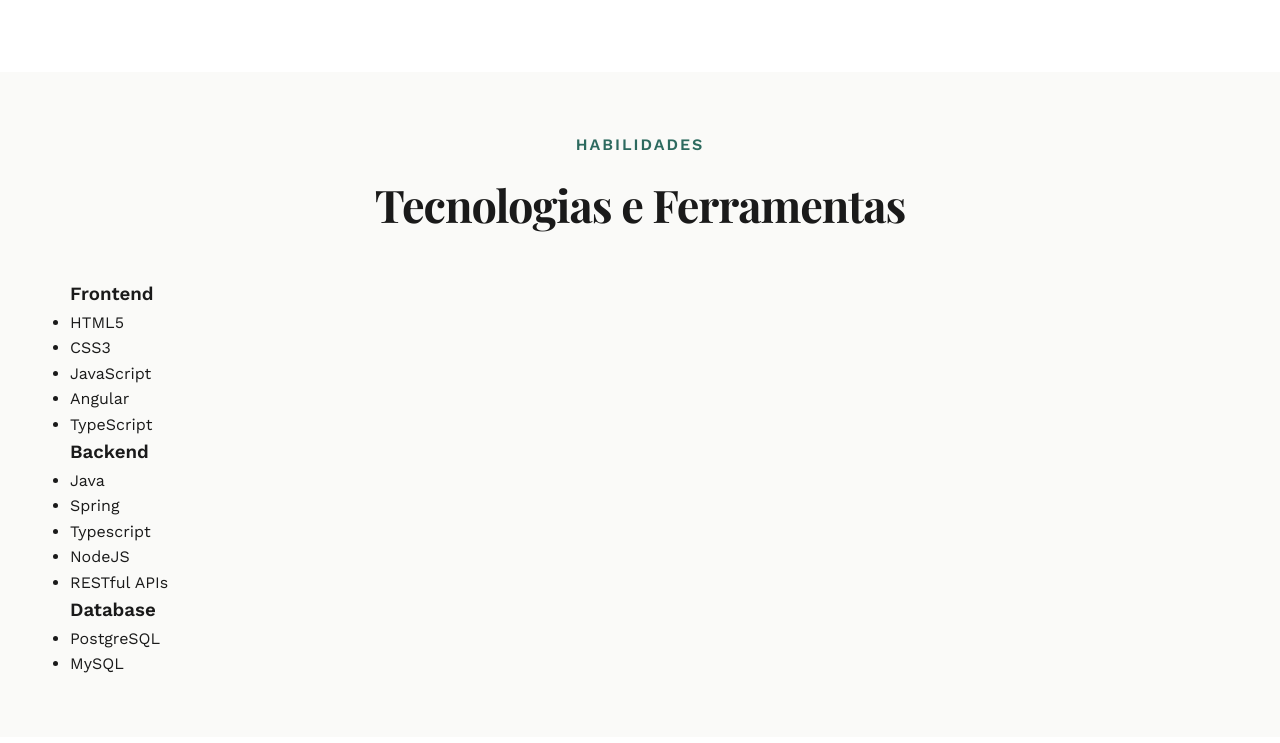
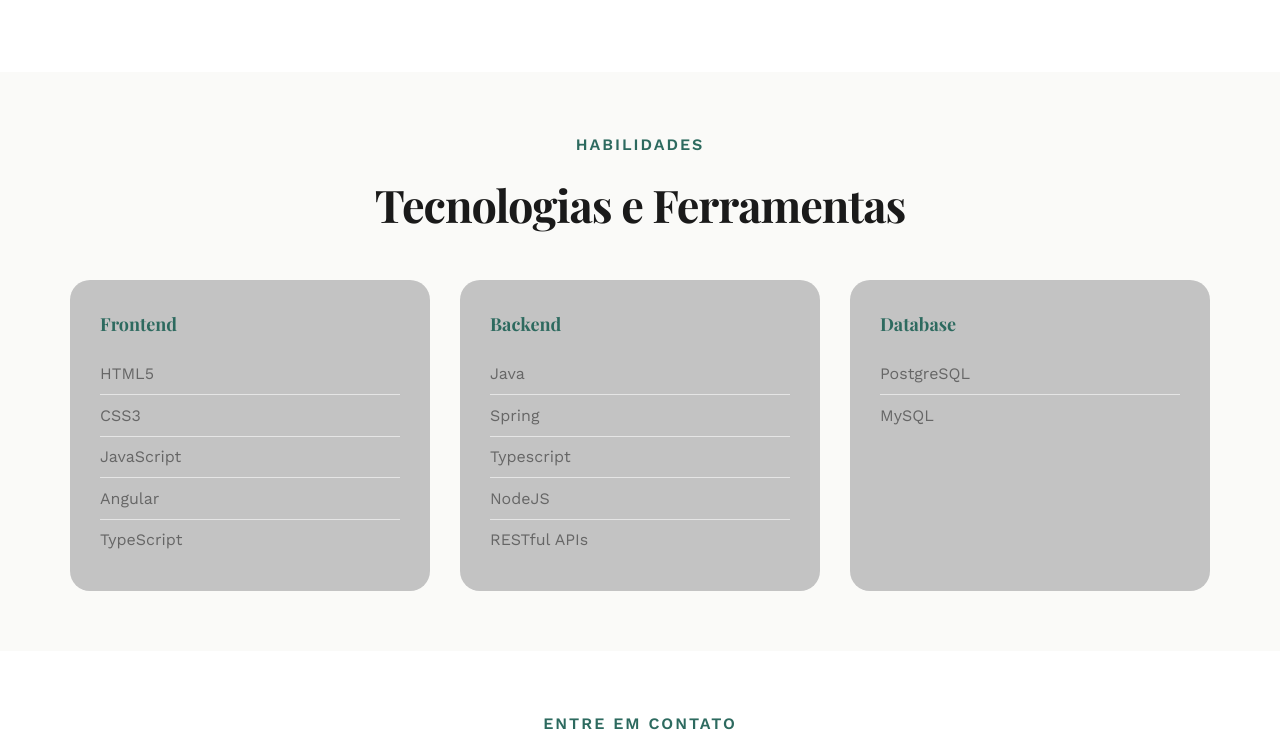
Before and after one commit to jpedr0c/jpedroc.dev, a website: page index.html in a window 1280 px wide. Shown: the part 1212-1955 px from the top of the page. Drawn offline with nearby package versions, Linux system fonts and the light colour scheme.

Commit message:
feat: Finalizado estilizacão da sessão Skills

```diff
--- a/css/style.css
+++ b/css/style.css
@@ -288,6 +288,51 @@ section {
     margin-bottom: 1.5rem;
 }
 
+.skills-section {
+    background: var(--color-bg);
+}
+
+.skills-grid {
+    display: grid;
+    grid-template-columns: repeat(auto-fit, minmax(250px, 1fr));
+    gap: 3rem;
+}
+
+.skill-category {
+    background: #c3c3c3;
+    padding: 3rem;
+    border-radius: 2rem;
+    transition: all var(--transition-base);
+}
+
+.skill-category:hover {
+    transform: translateY(-5px);
+    box-shadow: 0 10px 30px rgba(0, 0, 0, 0.08);
+}
+
+.category-title {
+    font-family: var(--font-display);
+    font-size: 1.8rem;
+    font-weight: 700;
+    color: var(--color-accent);
+    margin-bottom: 1.5rem;
+}
+
+.skill-list {
+    list-style: none;
+}
+
+.skill-item {
+    padding: 0.75rem 0;
+    color: var(--color-text-light);
+    border-bottom: 1px solid var(--color-border);
+    font-size: 1.6rem;
+}
+
+.skill-item:last-child {
+    border-bottom: none;
+}
+
 .contact-section {
     background: var(--color-white);
 }
```
